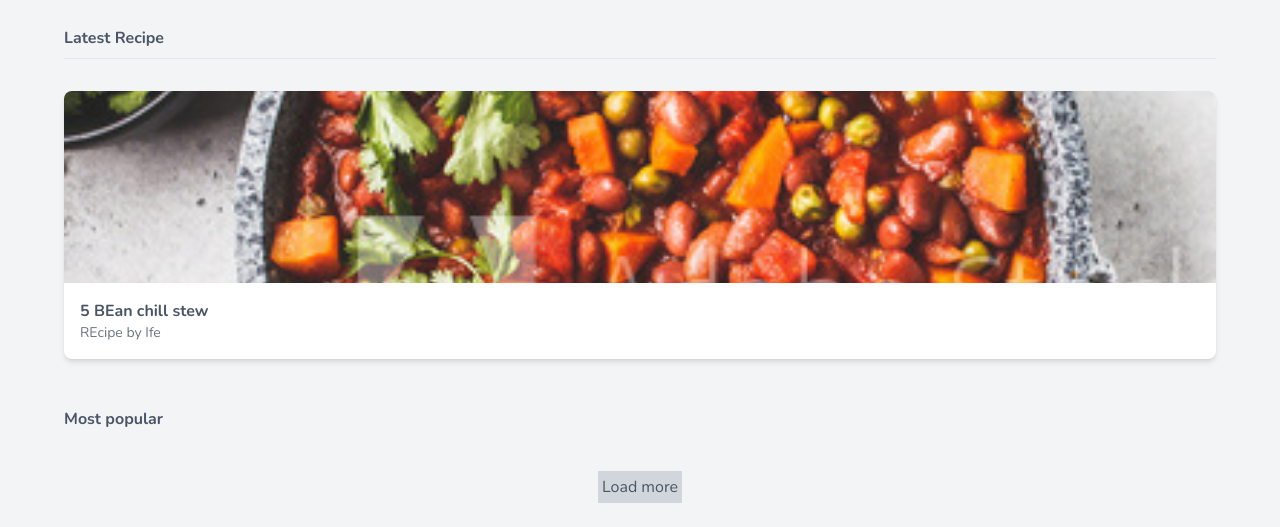
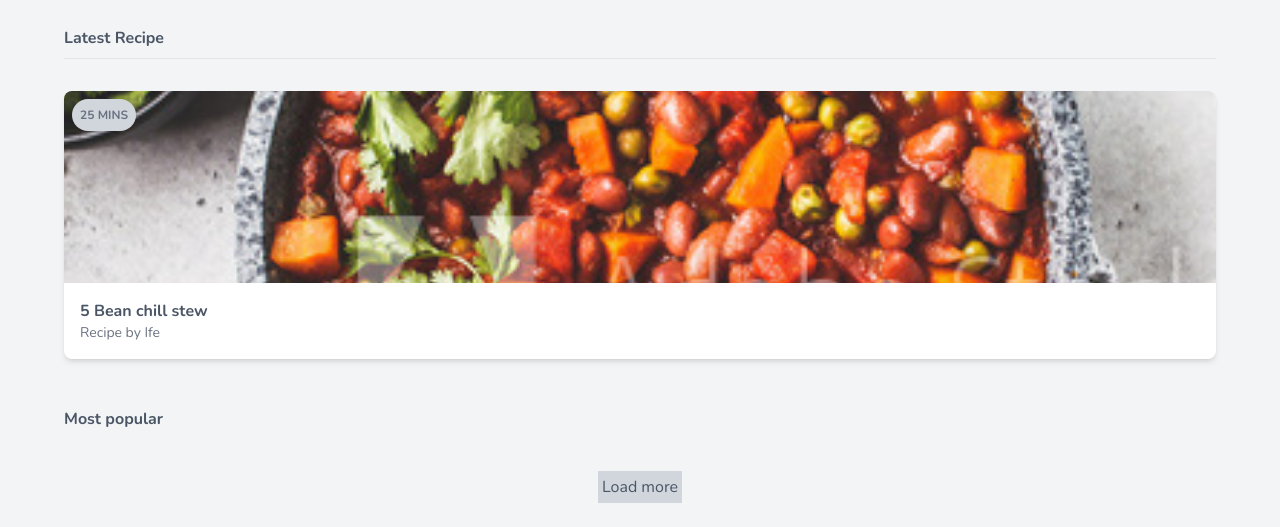
Before and after one commit to Ife-Banks/reareblock-landingfolio, a website: page public/index.html in a window 1280 px wide. Shown: the part 291-818 px from the top of the page. Drawn offline with nearby package versions, Linux system fonts and the light colour scheme.

Commit message:
badge created

```diff
--- a/public/index.html
+++ b/public/index.html
@@ -50,11 +50,14 @@
 
                 <div class="mt-8">
                     <!--Cards go here-->
-                    <div class="bg-white rounded-lg overflow-hidden shadow-md">
+                    <div class="bg-white rounded-lg overflow-hidden shadow-md relative">
                         <img src="./img/stew.jpg" alt="" class="w-full h-32 sm:h-48 object-cover">
                         <div class="m-4">
-                            <span class="font-bold">5 BEan chill stew</span>
-                            <span class="block text-gray-500 text-sm">REcipe by Ife</span>
+                            <span class="font-bold">5 Bean chill stew</span>
+                            <span class="block text-gray-500 text-sm">Recipe by Ife</span>
+                        </div>
+                        <div class="bg-gray-300 text-gray-500 text-xs uppercase font-bold rounded-full p-2 absolute top-0 ml-2 mt-2">
+                            <span>25 mins</span>
                         </div>
                     </div>
 
```
Also changed, not shown: src/output.css.
